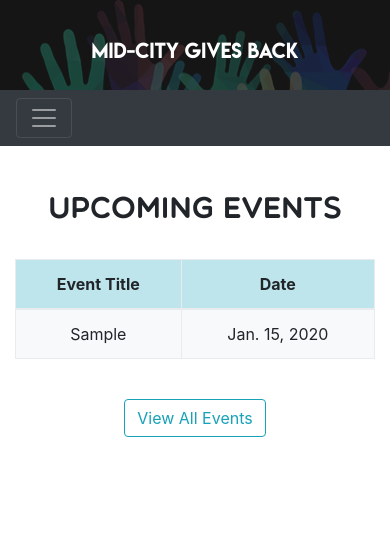
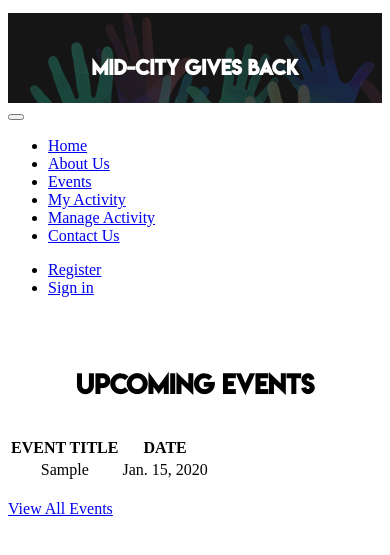
Before and after one commit to midcityproject/midcityproject, a Django app: page / in a window 390 px wide. Shown: the top 555 px of the page. Run offline with Django 3.2, Linux system fonts and the light colour scheme; tables that the repository leaves empty hold one stand-in row (values such as "Sample post"); some libraries are stand-ins or nearby versions.

Commit message:
Event Details page added and style updated.

```diff
--- a/volunteer_activity/models.py
+++ b/volunteer_activity/models.py
@@ -2,6 +2,7 @@ from django.db import models
 from django.utils import timezone
 from django.contrib.auth.models import User
 from django.conf import settings
+# from django.core.urlresolvers import reverse
 
 
 class Profile(models.Model):
@@ -36,12 +37,14 @@ class Event(models.Model):
         self.start_date = timezone.now()
         self.save()
 
+
+
     def updated(self):
         self.end_date = timezone.now()
         self.save()
 
     def __str__(self):
-        return str(self.event_num)
+        return self.event_num
 
 
 class UserEvent(models.Model):
--- a/volunteer_activity/templates/volunteer_activity/base.html
+++ b/volunteer_activity/templates/volunteer_activity/base.html
@@ -8,9 +8,8 @@
    <meta name="viewport" content="width=device-width, initial-scale=1, shrink-to-fit=no">
 
    <!-- Bootstrap CSS -->
-   <link rel="stylesheet" href="https://maxcdn.bootstrapcdn.com/bootstrap/4.0.0-beta/css/bootstrap.min.css"
-   integrity="sha384-/Y6pD6FV/Vv2HJnA6t+vslU6fwYXjCFtcEpHbNJ0lyAFsXTsjBbfaDjzALeQsN6M" crossorigin="anonymous">
-
+   <link rel="stylesheet" href="https://fonts.googleapis.com/css?family=Roboto:300,400,500,700|Material+Icons">
+ <link rel="stylesheet" href="https://unpkg.com/bootstrap-material-design@4.0.0-beta.4/dist/css/bootstrap-material-design.min.css" integrity="sha384-R80DC0KVBO4GSTw+wZ5x2zn2pu4POSErBkf8/fSFhPXHxvHJydT0CSgAP2Yo2r4I" crossorigin="anonymous">
    <!-- embedded css -->
    <style media="screen">
      #logo-banner{
--- a/volunteer_activity/templates/volunteer_activity/home.html
+++ b/volunteer_activity/templates/volunteer_activity/home.html
@@ -4,29 +4,30 @@
 
    <div class="container">
         {% if user.is_authenticated %}
-            <h2>Welcome {{ user.username }}</h2>
+<br><br><h1 style="text-align:center; font-family:LemonMilk; font-size: 25px" class="text-info">Welcome {{ user.username }}</h1>
+
         {% endif %}
         <div class="row">
             <div class="col">
-                <br><br><h1 style="text-align:center; font-family:Multicolore; font-size: 30px">Upcoming Events</h1><br>
+                <br><br><h1 style="text-align:center; font-family:LemonMilk; font-size: 25px">Upcoming Events</h1><br>
             </div>
 
             <div class="w-100"></div>
 
 
             <div style="text-align:center" class="col" id="link-tags">
-                <table class="table table-bordered">
+                <table class="table table-bordered table-inverse">
                     <thead>
-                    <tr class="table table-bordered table-info">
-                        <th class="text-center">Event Title</th>
-                        <th class="text-center">Date</th>
+                    <tr class="table table-bordered table-inverse bg-dark text-light">
+                        <th class="text-center text-info">EVENT TITLE</th>
+                        <th class="text-center text-info">DATE</th>
                     </tr>
                     </thead>
                     <tbody>
                     {% for event in events %}
                         <tr>
-                            <td class="bg-light">{{ event.organization }}</td>
-                            <td class="bg-light">{{ event.start_date }}</td>
+                            <td class="bg-dark text-secondary">{{ event.organization }}</td>
+                            <td class="bg-dark text-secondary">{{ event.start_date }}</td>
                         </tr>
                     {% endfor %}
                     </tbody>
@@ -40,33 +41,33 @@
         <div class="w-100"></div>
 
         <br><div class="col text-center">
-            <a href="{% url 'volunteer_activity:events' %}" class="btn btn-outline-info center-block">View All Events</a><br><br>
+            <a href="{% url 'volunteer_activity:events' %}" class="btn btn-raised btn-info center-block">View All Events</a><br><br>
         </div>
 
 
        {% if user.is_authenticated %}
         <div class="row">
             <div class="col">
-                <br><br><h1 style="text-align:center;font-family:Multicolore; font-size: 30px">My Activity - {{ user.username }}</h1><br>
+                <br><br><h1 style="text-align:center;font-family:LemonMilk; font-size: 25px">My Activity - {{ user.username }}</h1><br>
             </div>
 
             <div class="w-100"></div>
 
             <div style="..." class="col text-center" id="link-tags">
-                <table class="table table-striped table-border">
+                <table class="table table-bordered table-inverse">
                     <thead>
-                    <tr class="table table-bordered table-info">
-                        <th class="text-center">Event Title</th>
-                        <th class="text-center">Date</th>
-                        <th class="text-center">Hours</th>
+                    <tr class="table table-bordered bg-dark text-light">
+                        <th class="text-center text-info">EVENT TITLE</th>
+                        <th class="text-center text-info">DATE</th>
+                        <th class="text-center text-info">HOURS</th>
                     </tr>
                     </thead>
                     <tbody>
                     {% for userevent in userevents %}
                         <tr class="">
-                            <td>{{ userevent.event_num.organization }}</td>
-                            <td> {{ userevent.event_num.start_date }}</td>
-                            <td>{{ userevent.hours }}</td>
+                            <td class="text-center text-secondary">{{ userevent.event_num.organization }}</td>
+                            <td class="text-center text-secondary">{{ userevent.event_num.start_date }}</td>
+                            <td class="text-center text-secondary">{{ userevent.hours }}</td>
                         </tr>
                     {% endfor %}
                     </tbody>
@@ -78,14 +79,14 @@
         <div class="w-100"></div>
 
       <br>  <div class="col text-center">
-            <a href="{% url 'volunteer_activity:tracking' %}" class="btn btn-outline-info center-block">Track My Hours</a><br><br>
+            <a href="{% url 'volunteer_activity:tracking' %}" class="btn btn-raised btn-info center-block">Track My Hours</a><br><br>
         </div>
         {% endif %}
 
         {% if user.is_authenticated %}
         <div class="row">
             <div class="col">
-                <br><br><h1 style= "text-align:center;font-family:Multicolore; font-size: 30px">Manage Activity and Reports</h1>
+                <br><br><h1 style= "text-align:center;font-family:LemonMilk; font-size: 25px">Manage Activity and Reports</h1>
             </div>
 
             <div class="w-100"></div>
@@ -93,7 +94,7 @@
             <div class="w-100"></div>
 
             <div class="col text-center">
-                <a href="{% url 'volunteer_activity:manage_activity' %}" class="btn btn-outline-info center-block">View Reports</a><br><br>
+                <a href="{% url 'volunteer_activity:manage_activity' %}" class="btn btn-raised btn-info center-block">View Reports</a><br><br>
             </div>
 
         </div>
--- a/volunteer_activity/urls.py
+++ b/volunteer_activity/urls.py
@@ -10,13 +10,14 @@ urlpatterns = [
     #url(r'^home/$', views.home, name='home'),
     url(r'^aboutus/$', views.aboutus, name='aboutus'),
     url(r'^contactus/$', views.contactus, name='contactus'),
-    url(r'^events/$', views.events, name='events'),
+    url(r'^events/$', views.IndexView.as_view(), name='events'),
+    url(r'^events/(?P<pk>\d+)/$', views.DetailView.as_view(), name='event_details'),
     url(r'^tracking/$', views.tracking, name='tracking'),
     url(r'^tracking/(?P<pk>\d+)/edit/$', views.tracking_edit, name='tracking_edit'),
     url(r'^manage_activity/$', views.manage_activity, name='manage_activity'),
    # url(r'^manage_activity_volunteer_activity_edit/(?P<pk>\d+)/edit/$', views.manage_activity_volunteer_activity_edit, name='manage_activity_volunteer_activity_edit'),
     #url(r'^manage_activity_volunteer_edit/(?P<pk>\d+)/edit/$', views.manage_activity_volunteer_edit, name='manage_activity_volunteer_edit'),
-    url(r'^event_details/$', views.event_details, name='event_details'),
+
     url(r'^signup/$', views.signup, name='signup'),
     url(r'^add_event/$', views.add_event, name='add_event'),
     url(r'^edit_event/$', views.edit_event, name='edit_event'),
--- a/volunteer_activity/views.py
+++ b/volunteer_activity/views.py
@@ -5,6 +5,31 @@ from django.shortcuts import redirect
 from django.contrib.auth.decorators import login_required
 from .forms import *
 from django.db.models import Sum
+from .models import Event
+from django.views import generic
+
+
+# def events(request):
+#     events = Event.objects.all()
+#     return render(request, 'volunteer_activity/events.html',
+#                             {'events': events,})
+#
+# def event_details(request, pk):
+#     events = get_object_or_404(Event, pk=pk)
+#     return render(request, 'volunteer_activity/event_details.html',
+#                             {'events': events,})
+
+class IndexView(generic.ListView):
+     template_name = 'volunteer_activity/events.html'
+     model = Event
+
+     def get_quereyset(self):
+         return Event.objects.all()
+
+class DetailView(generic.DetailView):
+    model = Event
+    template_name = 'volunteer_activity/event_details.html'
+
 
 def home(request):
     userevents = UserEvent.objects.filter(user_num=request.user.pk).order_by('-event_num')[:5]
@@ -30,10 +55,10 @@ def contactus(request):
    return render(request, 'volunteer_activity/contactus.html',
                  {'volunteer_activity': contactus})
 
-def events(request):
-    events = Event.objects.all()
-    return render(request, 'volunteer_activity/events.html',
-                 {'volunteer_activity': events, 'events': events, })
+# def events(request):
+#     events = Event.objects.all()
+#     return render(request, 'volunteer_activity/events.html',
+#                  {'volunteer_activity': events, 'events': events, })
 @login_required
 def tracking(request):
     userevents = UserEvent.objects.filter(user_num=request.user.pk)
@@ -60,9 +85,10 @@ def tracking_edit(request, pk):
     return render(request, 'volunteer_activity/tracking_edit.html', {'form': form})
 
 
-def event_details(request):
-   return render(request, 'volunteer_activity/event_details.html',
-                 {'volunteer_activity': event_details,})
+# def event_details(request, pk):
+#     event = get_object_or_404 (Event, slug=event)
+#    return render(request, 'volunteer_activity/event_details.html',
+#                  {'volunteer_activity': events,})
 
 def signup(request):
    return render(request, 'volunteer_activity/signup.html',
```
Also changed, not shown: volunteer_activity/templates/volunteer_activity/event_details.html (+30 -5 lines), volunteer_activity/templates/volunteer_activity/events.html (+7 -7 lines), volunteer_activity/templates/volunteer_activity/manage_activity.html (line endings or trailing spaces).
